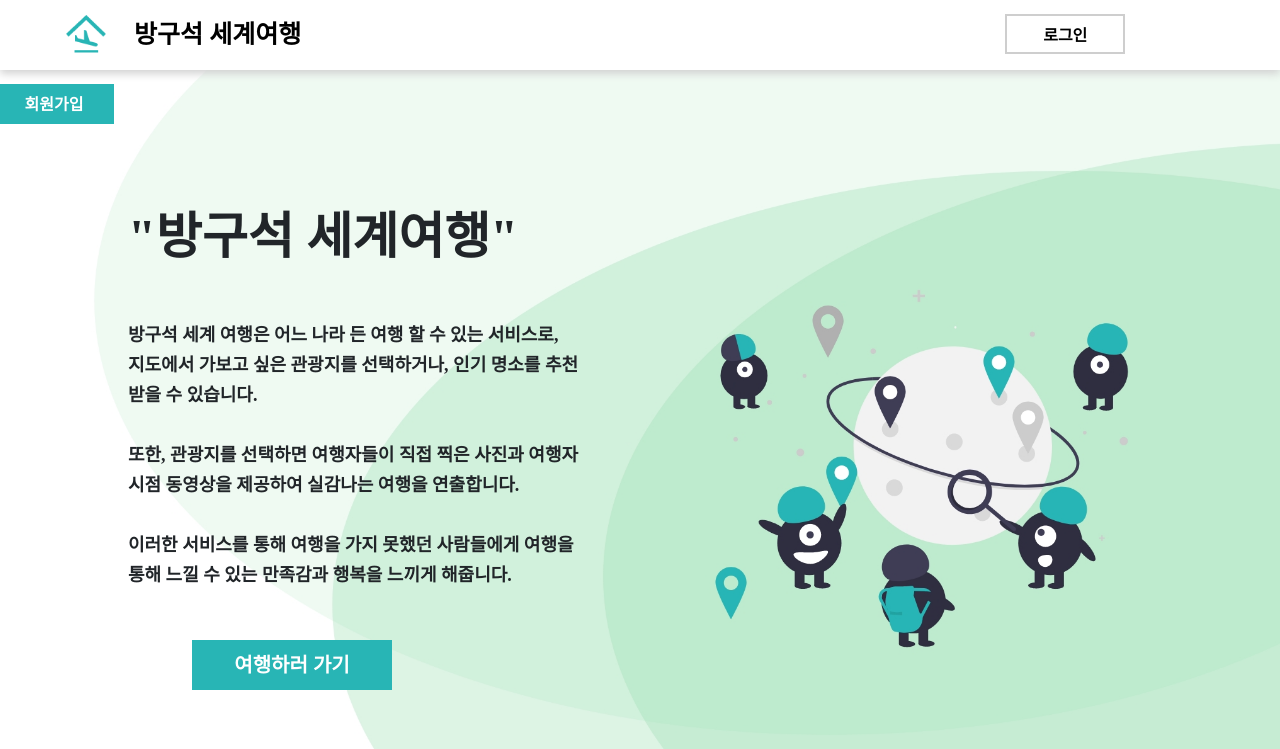
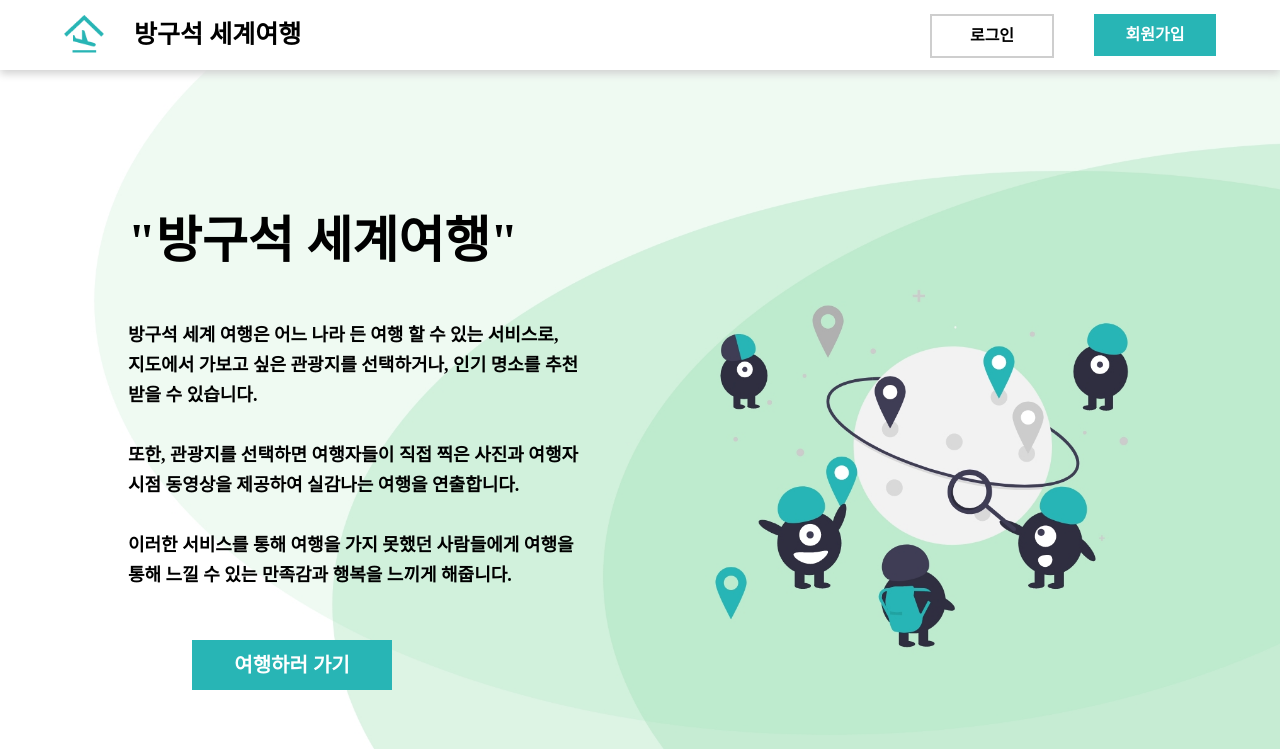
Before and after one commit to Trovider/online_travel, a Django app: page / in a window 1280 px wide. Shown: the top 749 px of the page. Run offline with Django 3.2, Linux system fonts and the light colour scheme; some libraries are stand-ins or nearby versions.

Commit message:
부트스트랩 위치 수정

```diff
--- a/templates/base.html
+++ b/templates/base.html
@@ -8,16 +8,12 @@
 
     <title>방구석 세계여행</title>
     <!-- Bootstrap CSS -->
-    <link rel="stylesheet" href="https://maxcdn.bootstrapcdn.com/bootstrap/4.0.0/css/bootstrap.min.css" integrity="sha384-Gn5384xqQ1aoWXA+058RXPxPg6fy4IWvTNh0E263XmFcJlSAwiGgFAW/dAiS6JXm" crossorigin="anonymous">
-    <link rel="stylesheet" type="text/css" href="{% static 'style.css' %}">
+     <link rel="stylesheet" type="text/css" href="{% static 'style.css' %}">
 </head>
 <body>
 {% if user.is_authenticated %}
 <!-- Optional JavaScript -->
 <!-- jQuery first, then Popper.js, then Bootstrap JS -->
-<script src="https://code.jquery.com/jquery-3.2.1.slim.min.js" integrity="sha384-KJ3o2DKtIkvYIK3UENzmM7KCkRr/rE9/Qpg6aAZGJwFDMVNA/GpGFF93hXpG5KkN" crossorigin="anonymous"></script>
-<script src="https://cdnjs.cloudflare.com/ajax/libs/popper.js/1.12.9/umd/popper.min.js" integrity="sha384-ApNbgh9B+Y1QKtv3Rn7W3mgPxhU9K/ScQsAP7hUibX39j7fakFPskvXusvfa0b4Q" crossorigin="anonymous"></script>
-<script src="https://maxcdn.bootstrapcdn.com/bootstrap/4.0.0/js/bootstrap.min.js" integrity="sha384-JZR6Spejh4U02d8jOt6vLEHfe/JQGiRRSQQxSfFWpi1MquVdAyjUar5+76PVCmYl" crossorigin="anonymous"></script>
 
 {% include "navbar.html" %}
 <!-- 기본 템플릿 안에 삽입될 내용 Start -->
--- a/templates/main.html
+++ b/templates/main.html
@@ -5,16 +5,15 @@
 <html lang="ko">
 <head>
     <meta charset="utf-8">
+    <link rel="stylesheet" type="text/css" href="{% static 'main.css' %}">
     <title>방구석 세계여행</title>
-    <link rel="stylesheet" href="https://maxcdn.bootstrapcdn.com/bootstrap/4.0.0/css/bootstrap.min.css" integrity="sha384-Gn5384xqQ1aoWXA+058RXPxPg6fy4IWvTNh0E263XmFcJlSAwiGgFAW/dAiS6JXm" crossorigin="anonymous">
-    <link rel="stylesheet" type="text/css" href="{% static 'main.css' %}">
 </head>
 <body>
 <div class="nav">
-    <a href="{% url 'online_travel:index' %}" style="margin-left: 5%;"><img class="icon" src="{% static 'img/main_icon.png' %}" alt="My Image"></a>
-    <div class="title"><a href="{% url 'online_travel:index' %}">방구석 세계여행</a></div>
-    <a style="margin-left: 55%;" href="{% url 'common:login' %}"><div class="login_btn">로그인</div></a>
-    <a style="color:white;" href="{% url 'common:signup' %}"> <div class="signup_btn">회원가입</div></a>
+    <a href="{% url 'main' %}"><img class="icon" src="{% static 'img/main_icon.png' %}" alt="My Image"></a>
+    <div class="title"><a href="{% url 'main' %}">방구석 세계여행</a></div>
+    <a style="color:white" href="{% url 'common:signup' %}"> <div class="signup_btn">회원가입</div></a>
+    <a href="{% url 'common:login' %}"><div class="login_btn">로그인</div></a>
 </div>
 <div class="wrap_mainimg">
     <img class="mainimg" src="{% static 'img/main_img.jpg' %}" alt="My Image">
--- a/templates/navbar.html
+++ b/templates/navbar.html
@@ -10,7 +10,7 @@
 </head>
 <body>
 <div class="nav">
-    <a href="{% url 'online_travel:index' %}" style="margin-left: 5%;"><img class="icon" src="{% static 'img/main_icon.png' %}" alt="My Image"></a>
+    <a href="{% url 'online_travel:index' %}"><img class="icon" src="{% static 'img/main_icon.png' %}" alt="My Image"></a>
     <div class="title"><a href="{% url 'online_travel:index' %}">방구석 세계여행</a></div>
     <div class="menu">
         <ul>
```
Also changed, not shown: templates/common/login.html (+3 -5 lines), templates/common/signup.html (+6 -5 lines), templates/online_travel/recommend_detail.html (+9 -0 lines), db.sqlite3.
